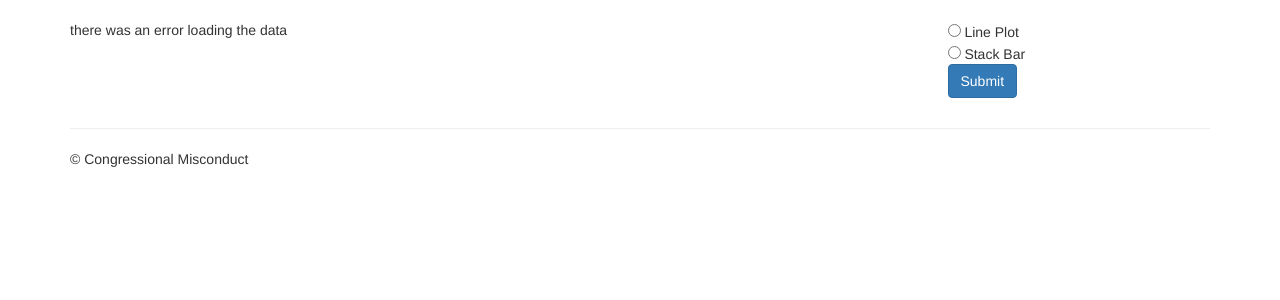
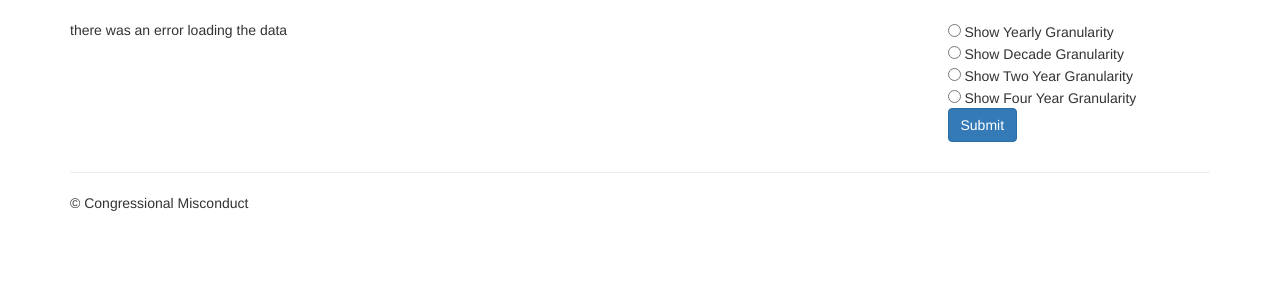
Before and after one commit to dimka-atanassov/Congressional-Misconduct, a Flask app: page /index in a window 1280 px wide. Shown: the part 51-351 px from the top of the page. Run offline with Flask 2, Linux system fonts and the light colour scheme; some libraries are stand-ins or nearby versions.

Commit message:
Add granularity options and remove line plot

```diff
--- a/application.py
+++ b/application.py
@@ -89,91 +89,42 @@ def load_data():
 
     misconduct_from_yaml['first_year'] = misconduct_from_yaml['first_date'].apply(lambda x: make_year(x))
     misconduct_from_yaml['last_year'] = misconduct_from_yaml['last_date'].apply(lambda x: make_year(x))
+    misconduct_from_yaml['first_decade'] = (misconduct_from_yaml['first_year']//10) *10 #get the floored integer
+    misconduct_from_yaml['first_two_years'] = (misconduct_from_yaml['first_year']//2) *2 #get the floored integer
+    misconduct_from_yaml['first_four_years'] = (misconduct_from_yaml['first_year']//4) * 4 #get the floored integer
+
+
     app.vars['misconduct'] = misconduct_from_yaml
     return misconduct_from_yaml
 
 
-def create_plots(misconduct_by_year_total):
 
-    corruption = Scatter(
-    x=misconduct_by_year_total['first_year'],
-    y= misconduct_by_year_total['corruption'],
-    mode = 'lines+markers',
-    name = 'Corruption')
-
-    #app.logger.info(corruption)
-
-    crime = Scatter(
-    x=misconduct_by_year_total['first_year'],
-    y= misconduct_by_year_total['crime'],
-    mode = 'lines+markers',
-    name = 'Crime')
-
-    elections = Scatter(
-    x=misconduct_by_year_total['first_year'],
-    y= misconduct_by_year_total['elections'],
-    mode = 'lines+markers',
-    name = 'Elections')
-
-    ethics = go.Scatter(
-    x=misconduct_by_year_total['first_year'],
-    y= misconduct_by_year_total['ethics'],
-    mode = 'lines+markers',
-    name='Ethics')
-
-    sexual_harassment = Scatter(
-    x=misconduct_by_year_total['first_year'],
-    y= misconduct_by_year_total['sexual-harassment-abuse'],
-    mode = 'lines+markers',
-    name = 'Sexual Harassment')
-
-    total = Scatter(
-    x=misconduct_by_year_total['first_year'],
-    y= misconduct_by_year_total['corruption']+ misconduct_by_year_total['crime']+
-        misconduct_by_year_total['elections']+
-        misconduct_by_year_total['ethics'] +
-        misconduct_by_year_total['sexual-harassment-abuse'],
-    mode = 'lines+markers',
-    name = 'Total')
-
-
-    layout = dict(title = 'Congressional Misconduct by Year',
-              xaxis = dict(title = 'Year'),
-              yaxis = dict(title = 'Number of Instances'),
-              )
-
-    fig = Figure(data=[corruption, crime, elections, ethics, sexual_harassment, total], layout=layout)
-
-    plot_url = plot(fig, filename='line-mode', output_type='div')
-    app.vars['by_year_plot'] = plot_url
-    return plot_url
-
-def create_bar(misconduct_by_year_total):
+def create_bar(misconduct_by_year_total, aggregation_col):
 
     layout = Layout(barmode='stack')
 
     corruption = Bar(
-    x=misconduct_by_year_total['first_year'],
+    x=misconduct_by_year_total[aggregation_col],
     y= misconduct_by_year_total['corruption'],
     name = 'Corruption')
 
     crime = Bar(
-    x=misconduct_by_year_total['first_year'],
+    x=misconduct_by_year_total[aggregation_col],
     y= misconduct_by_year_total['crime'],
     name = 'Crime')
 
     elections = Bar(
-    x=misconduct_by_year_total['first_year'],
+    x=misconduct_by_year_total[aggregation_col],
     y= misconduct_by_year_total['elections'],
     name = 'Elections')
 
     ethics = Bar(
-    x=misconduct_by_year_total['first_year'],
+    x=misconduct_by_year_total[aggregation_col],
     y= misconduct_by_year_total['ethics'],
     name='Ethics')
 
     sexual_harassment = Bar(
-    x=misconduct_by_year_total['first_year'],
+    x=misconduct_by_year_total[aggregation_col],
     y= misconduct_by_year_total['sexual-harassment-abuse'],
     name = 'Sexual Harassment')
 
@@ -192,6 +143,8 @@ def index():
 
     misconduct = {}
     load_data()
+    aggregation_col = 'first_year'
+    fig = ''
 
     if request.method == 'GET':
 
@@ -209,7 +162,7 @@ def index():
         if misconduct_by_year_total.shape[0] ==0:
             return render_template('/index.html', fig='there was an error loading the data')
         else:
-            fig = create_plots(misconduct_by_year_total)
+            fig = create_bar(misconduct_by_year_total, aggregation_col)
             if fig:
                 embeded_fig= fig
                 return render_template('/index.html', fig=embeded_fig)
@@ -221,51 +174,47 @@ def index():
 
         app.logger.info('in post')
         presentation_mode = request.form['options']
-        if presentation_mode == 'StackBar':
-            if 'by_year_bar' in app.vars.keys():
-                fig = app.vars['by_year_bar']
-                return render_template('/index.html', fig=fig)
-            else:
-                if 'misconduct' in app.vars.keys():
-                    misconduct = app.vars['misconduct']
-                    if misconduct.shape[0]==0:
-                        return render_template('/index.html', fig='There was an error loading data')
+        aggregated_misconduct = None
 
-                    misconduct_by_year_total = misconduct.groupby('first_year')['corruption',
+
+        #load the dataframe
+        if 'misconduct' in app.vars.keys():
+            misconduct = app.vars['misconduct']
+            if misconduct.shape[0]==0:
+                return render_template('/index.html', fig='There was an error loading data')
+
+        #get aggregation granularity
+        if presentation_mode == 'ShowYearly':
+            aggregation_col = 'first_year'
+
+        elif presentation_mode =='ShowDecade':
+            aggregation_col = 'first_decade'
+
+        elif presentation_mode == 'Show2Years':
+            aggregation_col = 'first_two_years'
+
+        elif presentation_mode == 'Show4Years':
+            aggregation_col = 'first_four_years'
+
+
+        aggregated_misconduct = misconduct.groupby(aggregation_col)['corruption',
                                                                     'crime', 'elections', 'ethics',
                                                                     'sexual-harassment-abuse'].sum().reset_index()
 
-                    if misconduct_by_year_total.shape[0] ==0:
-                        return render_template('/index.html', fig='there was an error loading the data')
+        if aggregated_misconduct is None:
+            return render_template('/index.html', fig='there was an error loading the data')
+        elif aggregated_misconduct.shape[0] ==0:
+            return render_template('/index.html', fig='there was an error loading the data')
 
-                    fig = create_bar(misconduct_by_year_total)
-                    if fig:
-                        return render_template('/index.html', fig=fig)
-                    else:
-                        return render_template('/index.html', fig='There was an error creating plots')
 
-        elif presentation_mode =='LinePlot':
+        fig = create_bar(aggregated_misconduct, aggregation_col)
 
-            if 'by_year_plot' in app.vars.keys():
-                fig = app.vars['by_year_plot']
-                return render_template('/index.html', fig=fig)
+        if fig:
+            return render_template('/index.html', fig=fig)
+        else:
+            return render_template('/index.html', fig='There was an error creating plots')
 
-            if 'misconduct' in app.vars.keys():
-                misconduct = app.vars['misconduct']
-                if misconduct.shape[0]==0:
-                    return render_template('/index.html', fig='There was an error loading data')
 
-                misconduct_by_year_total = misconduct.groupby('first_year')['corruption',
-                                                            'crime', 'elections', 'ethics',
-                                                            'sexual-harassment-abuse'].sum().reset_index()
-
-                if misconduct_by_year_total.shape[0] ==0:
-                    return render_template('/index.html', fig='there was an error loading the data')
-                fig = create_plots(misconduct_by_year_total)
-                if fig:
-                    return render_template('/index.html', fig=fig)
-                else:
-                    return render_template('/index.html', fig='There was an error creating plots')
 
 
 if __name__ == '__main__':
--- a/templates/index.html
+++ b/templates/index.html
@@ -12,8 +12,11 @@
 
 <div class = "col-md-3">
 	<form id='userselection' method='post' action=''  >
-    	<input type="radio" name="options" id="LinePlot" value="LinePlot"> Line Plot </input><br>
-		<input type="radio" name="options" id="StackBar" value="StackBar"> Stack Bar </input><br>
+    	<input type="radio" name="options" id="LinePlot" value="ShowYearly"> Show Yearly Granularity</input><br>
+		<input type="radio" name="options" id="StackBar" value="ShowDecade"> Show Decade Granularity</input><br>
+		<input type="radio" name="options" id="StackBar" value="Show2Years"> Show Two Year Granularity</input><br>
+		<input type="radio" name="options" id="StackBar" value="Show4Years"> Show Four Year Granularity</input><br>
+
 		<p>
            <button class="btn btn-primary" type="submit">Submit</button>
          </p>
```
